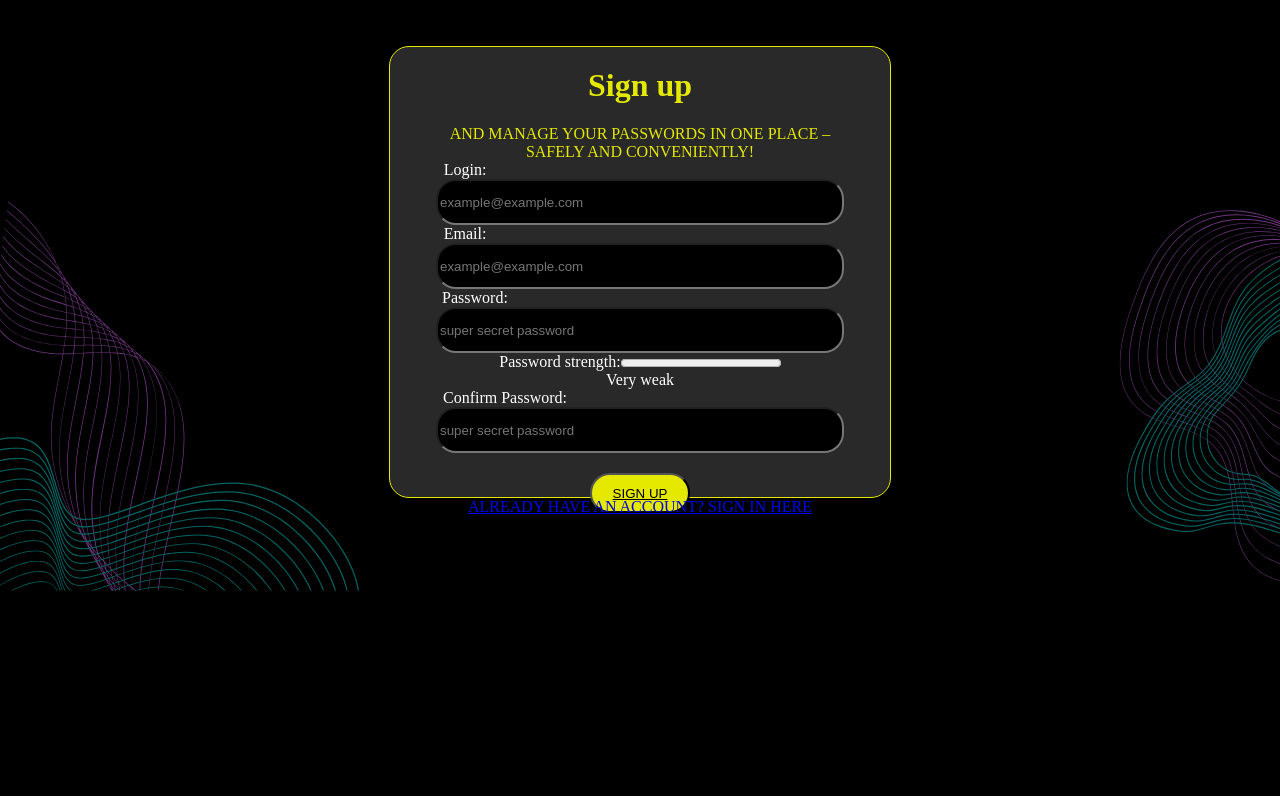
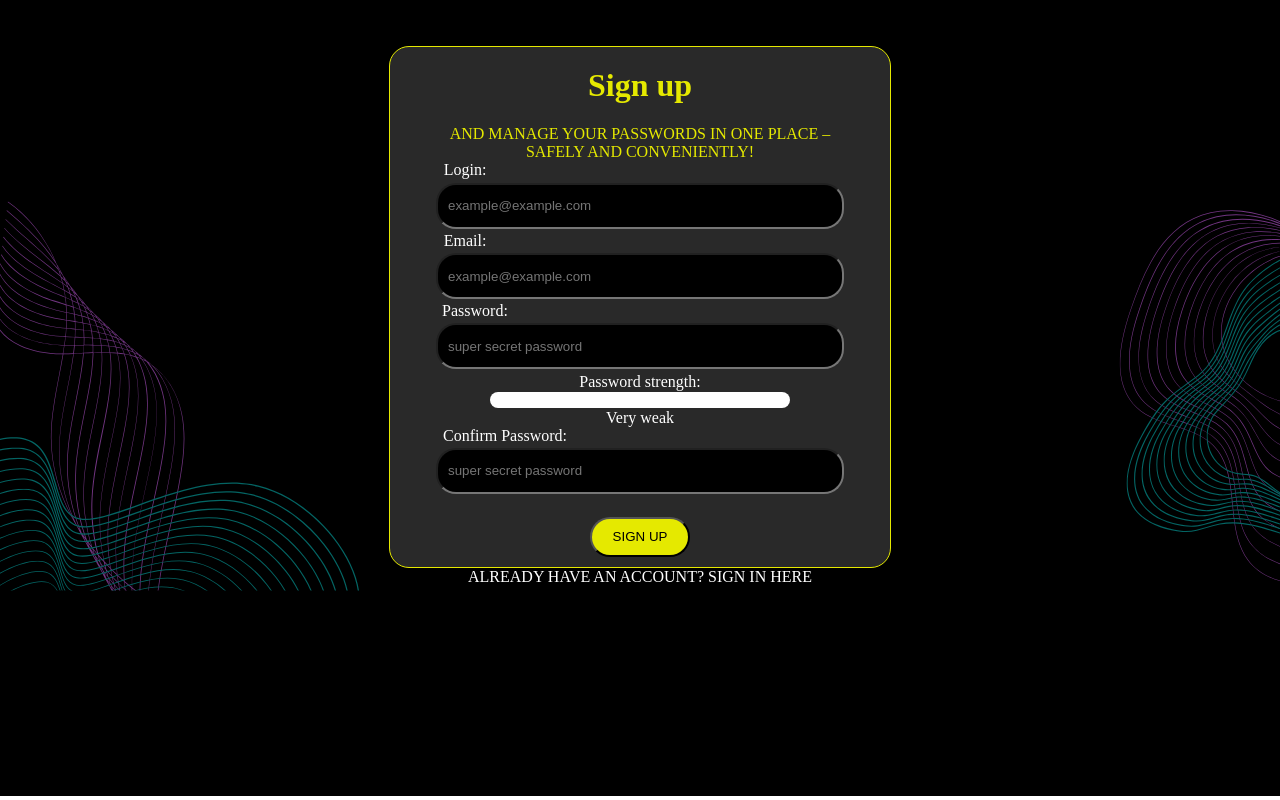
Before and after one commit to KittySecurity/kittysecurity-frontend, a React (Vite) app in the folder KittySecurity/: page /register in a window 1280 px wide. Shown: the part 754-1554 px from the top of the page. Built offline with nearby package versions, Linux system fonts and the light colour scheme.

Commit message:
feat: arrangement of register page - change px to rem and progrss bar color

```diff
--- a/KittySecurity/src/pages/Register.tsx
+++ b/KittySecurity/src/pages/Register.tsx
@@ -94,7 +94,7 @@ function Register(){
                             onChange={(e) => {setPassword(e.target.value); setStrength(evaluatePassword(e.target.value));}}/>
                         </div>
                         <div className="strong-password">
-                            <label>Password strength:</label>
+                            <label>Password strength:</label><br/>
                             <progress className="strong-password-bar" value={strength}/>
                             <div className="strong-password-text">
                                 {strength < 0.3 && <span>Very weak</span>}
@@ -117,7 +117,7 @@ function Register(){
                     </form>
                 </div>
                 <div className="account">
-                    <Link to="/login">ALREADY HAVE AN ACCOUNT? SIGN IN HERE</Link>
+                    <Link className="account-register-link" to="/login">ALREADY HAVE AN ACCOUNT? SIGN IN HERE</Link>
                 </div>
             </div>
         </div>
--- a/KittySecurity/src/styles/Register.css
+++ b/KittySecurity/src/styles/Register.css
@@ -41,77 +41,106 @@
 .register-form{
     grid-area: register-form;
     margin: 0 auto;
-    margin-top: 50px;
-    width: 500px;
-    height: 450px;
+    margin-top: 3.125rem;
+    width: 31.25rem;
+    height: 32.5rem;
     border-color: var(--kitty-yellow);
-    border-width: 1px;
+    border-width: 0.063rem;
     border-style: solid;
-    border-radius: 20px;
+    border-radius: 1.25rem;
     background-color: var(--kitty-grey);
 }
 
 p{
     text-align: center;
-    margin-top: 20px;
+    margin-top: 1.25rem;
     color: var(--kitty-yellow);
     text-transform: uppercase;
-    width: 400px;
+    width: 25rem;
     margin: 0 auto;
 }
 
 h1{
     text-align: center;
-    margin-top: 20px;
+    margin-top: 1.25rem;
     color: var(--kitty-yellow);
 }
 
 .login label{
     text-align: left;
-    margin-right: 350px;
+    margin-right: 21.875rem;
 }
 
 .e-mail label{
     text-align: left;
-    margin-right: 350px;
+    margin-right: 21.875rem;
 }
 
 .password label{
     text-align: left;
-    margin-right: 330px;
+    margin-right: 20.625rem;
 }
+
+.strong-password-bar{
+    width: 60%;
+    height: 1rem;
+    -webkit-appearance: none;
+    appearance: none;
+}
+
+.strong-password-bar::-webkit-progress-bar{
+    background-color: white;
+    border-radius: 1.25rem;
+}
+
+.strong-password-bar::-webkit-progress-value{
+    /*background-color: var(--kitty-green);*/
+    border-radius: 1.25rem;
+}
+
+
+
 .confirm-password label{
     text-align: left;
-    margin-right: 270px;
+    margin-right: 16.875rem;
 }
 
 input{
-    width: 400px;
-    height: 40px;
+    width: 25rem;
+    height: 2.5rem;
     margin: 0 auto;
-    border-radius: 20px;
+    border-radius: 1.25rem;
     background-color: var(--kitty-black);
     color: var(--kitty-yellow);
+    margin-top: 0.2rem;
+    margin-bottom: 0.2rem;
+}
+
+input::placeholder{
+    padding-left: 0.5rem;
 }
 
 .forgot{
     color: white;
-    margin-right: 200px;
-    width: 200px;
+    margin-right: 12.5rem;
+    width: 12.5rem;
 }
 
 button{
-    width: 100px;
-    height: 40px;
+    width: 6.25rem;
+    height: 2.5rem;
     margin: 0 auto;
-    border-radius: 20px;
+    border-radius: 1.25rem;
     background-color: var(--kitty-yellow);
-    text-decoration: underline;
-    margin-top: 20px;
+    text-decoration: none;
+    margin-top: 1.25rem;
 }
 
 .account{
     grid-area: account;
+}
+
+.account-register-link{
+    text-decoration: none;
     color: white;
-
 }
```
